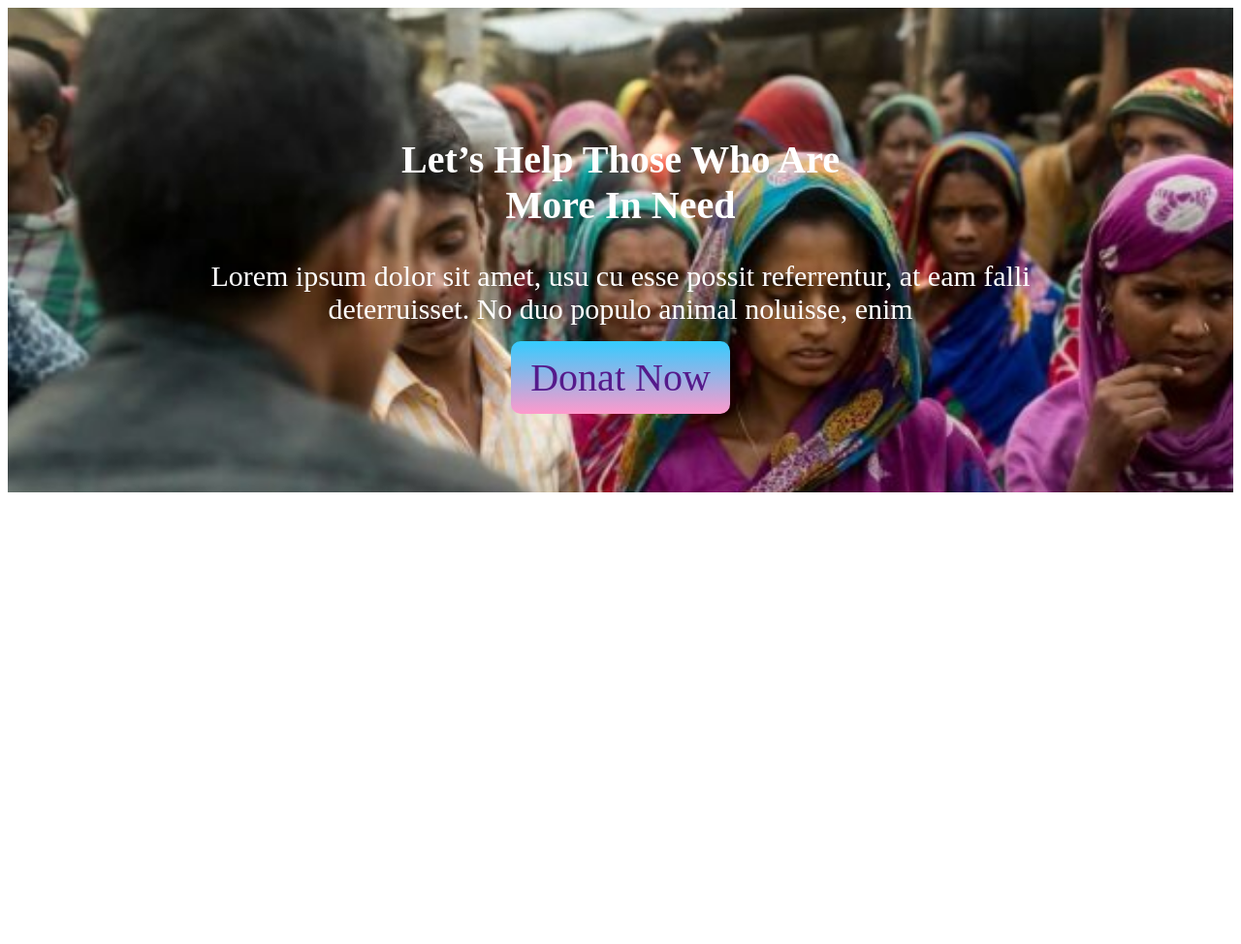
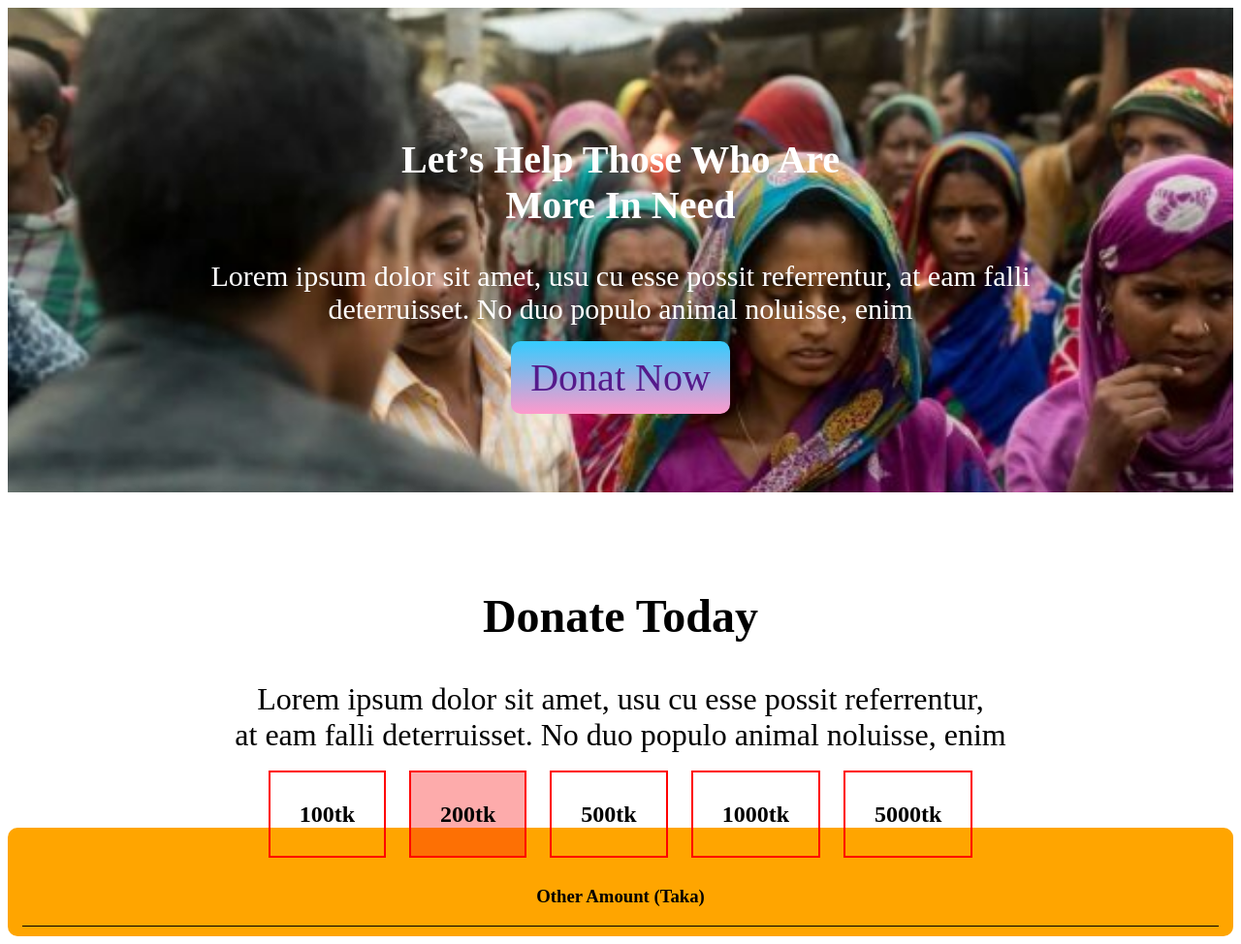
Before and after one commit to minhazroot/3_donate-today-main, a plain HTML site: page index.html in a window 1280 px wide. Shown: the whole page at 97% size. Before the commit the page ends 800 px from the top, so only its background shows below. Drawn offline with Linux system fonts and the light colour scheme.

Commit message:
section 2 complit

```diff
--- a/CSS/style.css
+++ b/CSS/style.css
@@ -28,3 +28,47 @@
     padding: 15px 20px;
     border-radius: 10px;
 }
+
+/* section 2 style start */
+#section_2_div {
+    text-align: center;
+    margin-top: 100px;
+    font-size: 2em;
+}
+
+#donet_tk {
+    text-align: center;
+    margin-top: 50px;
+}
+
+#donet_tk h1 {
+    display: inline;
+    padding: 30px;
+    border: 2px solid red;
+    text-align: center;
+    margin: 10px;
+
+}
+
+#red_backgrount {
+    background-color: rgba(249, 13, 13, 0.346);
+}
+
+/* section 2 style end */
+/* section 3 style start*/
+#horegantal {
+    margin-top: 50px;
+    text-align: center;
+    border-bottom: 1px solid black;
+
+
+}
+
+#link {
+    text-decoration: none;
+    padding: 10px 15px;
+    background-color: orange;
+    border-radius: 10px;
+}
+
+/* section 3 style end */
--- a/index.html
+++ b/index.html
@@ -22,6 +22,36 @@
         </div>
 
     </section>
+    <!--section two stard-->
+    <section id="section_2">
+        <div id="section_2_div">
+            <h1>
+                Donate Today
+            </h1>
+            <p>Lorem ipsum dolor sit amet, usu cu esse possit referrentur, <br>at eam falli
+                deterruisset. No duo populo animal noluisse, enim</p>
+
+        </div>
+        <div id="donet_tk">
+            <h1>100tk</h1>
+            <h1 id="red_backgrount">200tk</h1>
+            <h1>500tk</h1>
+            <h1>1000tk</h1>
+            <h1>5000tk</h1>
+        </div>
+
+    </section>
+    <!--section two end-->
+    <!--section three start-->
+    <section id="link">
+        <div id="horegantal">
+            <h3>Other Amount (Taka)</h3>
+
+        </div>
+
+    </section>
+    <!--section three end-->
+
 </body>
 
 </html>
```
